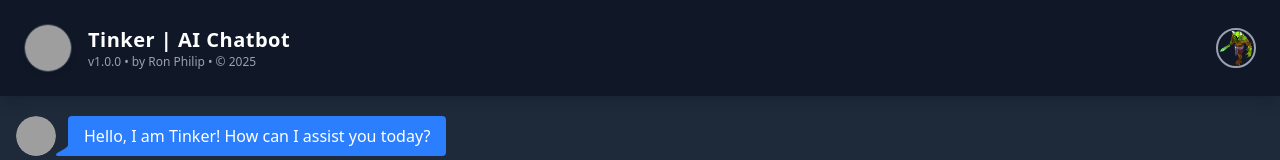
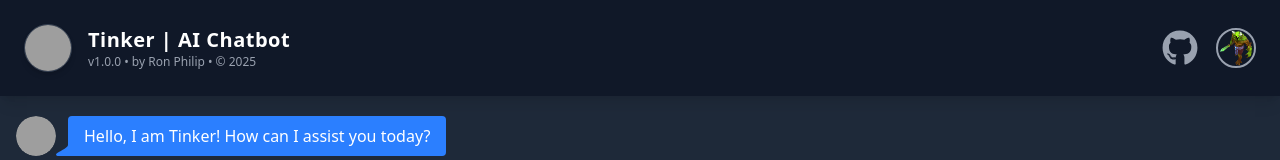
Before and after one commit to ronphilip25/AI-Chatbot, a Next.js app: page / in a window 1280 px wide. Shown: the top 160 px of the page. Built offline with nearby package versions, Linux system fonts and the light colour scheme; no server answers; grey boxes are pictures that could not be loaded.

Commit message:
hide the github logo in sm

```diff
--- a/src/app/components/Navbar.jsx
+++ b/src/app/components/Navbar.jsx
@@ -78,29 +78,27 @@ export default function Navbar() {
 
       {/* Right Section: GitHub Link & User Dropdown */}
       <div className="flex items-center space-x-6 relative">
-        {/*         <a
+        <a
           href="https://github.com/ronphilip25/AI-Chatbot.git"
           target="_blank"
           rel="noopener noreferrer"
-          className="flex items-center space-x-3 group relative"
+          className="lg:flex md:flex items-center space-x-3 group relative hidden"
           onMouseEnter={() => setIsTouched(true)}
           onTouchStart={() => setIsTouched(true)}
           onMouseLeave={() => setIsTouched(false)}
           onTouchEnd={() => setTimeout(() => setIsTouched(false), 2000)}
         >
           <FaGithub
-            className={`text-4xl text-gray-400 transition-transform duration-300 ${
-              isTouched ? "translate-x-0 text-white" : "translate-x-16"
-            }`}
+            className={`text-4xl text-gray-400 transition-transform duration-300 ${isTouched ? "translate-x-0 text-white" : "translate-x-16"
+              }`}
           />
           <span
-            className={`text-sm font-medium text-gray-300 transition-opacity duration-300 ${
-              isTouched ? "opacity-100" : "opacity-0"
-            }`}
+            className={`text-sm font-medium text-gray-300 transition-opacity duration-300 ${isTouched ? "opacity-100" : "opacity-0"
+              }`}
           >
             GitHub
           </span>
-        </a> */}
+        </a>
 
         {/* User Icon Dropdown */}
         <div className="relative flex" ref={dropdownRef}>
--- a/src/app/dashboard/page.jsx
+++ b/src/app/dashboard/page.jsx
@@ -29,7 +29,7 @@ export default function Dashboard() {
       <p className="text-gray-400 mt-2">You are now logged in.</p>
       <button
         onClick={() => router.push("/")}
-        className="mt-6 bg-blue-600 hover:bg-blue-500 text-white px-6 py-3 rounded-lg transition-all duration-300 transform hover:scale-105"
+        className="mt-6 cursor-pointer bg-blue-600 hover:bg-blue-500 text-white px-6 py-3 rounded-lg transition-all duration-300 transform hover:scale-105"
       >
         Go to Dashboard
       </button>
```
